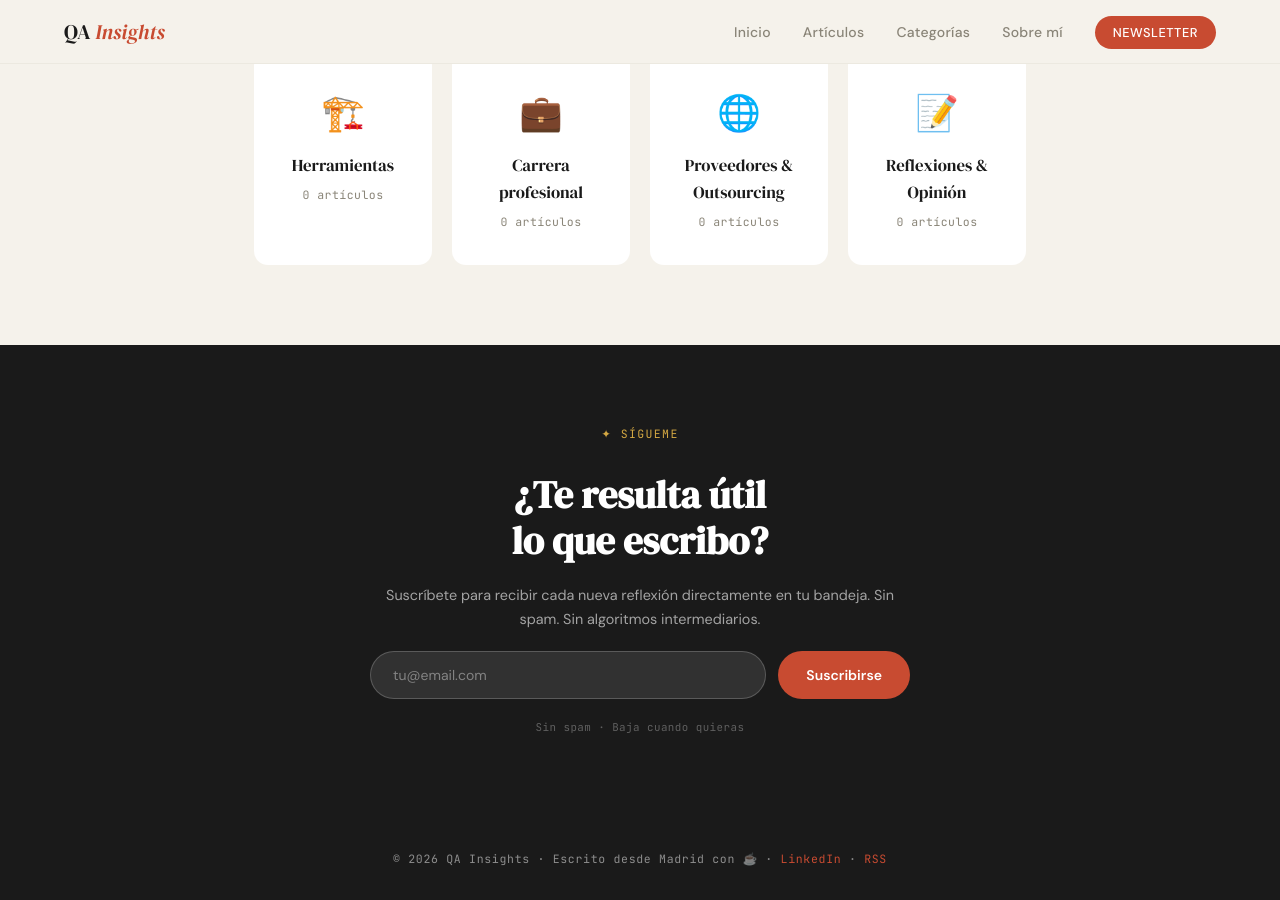
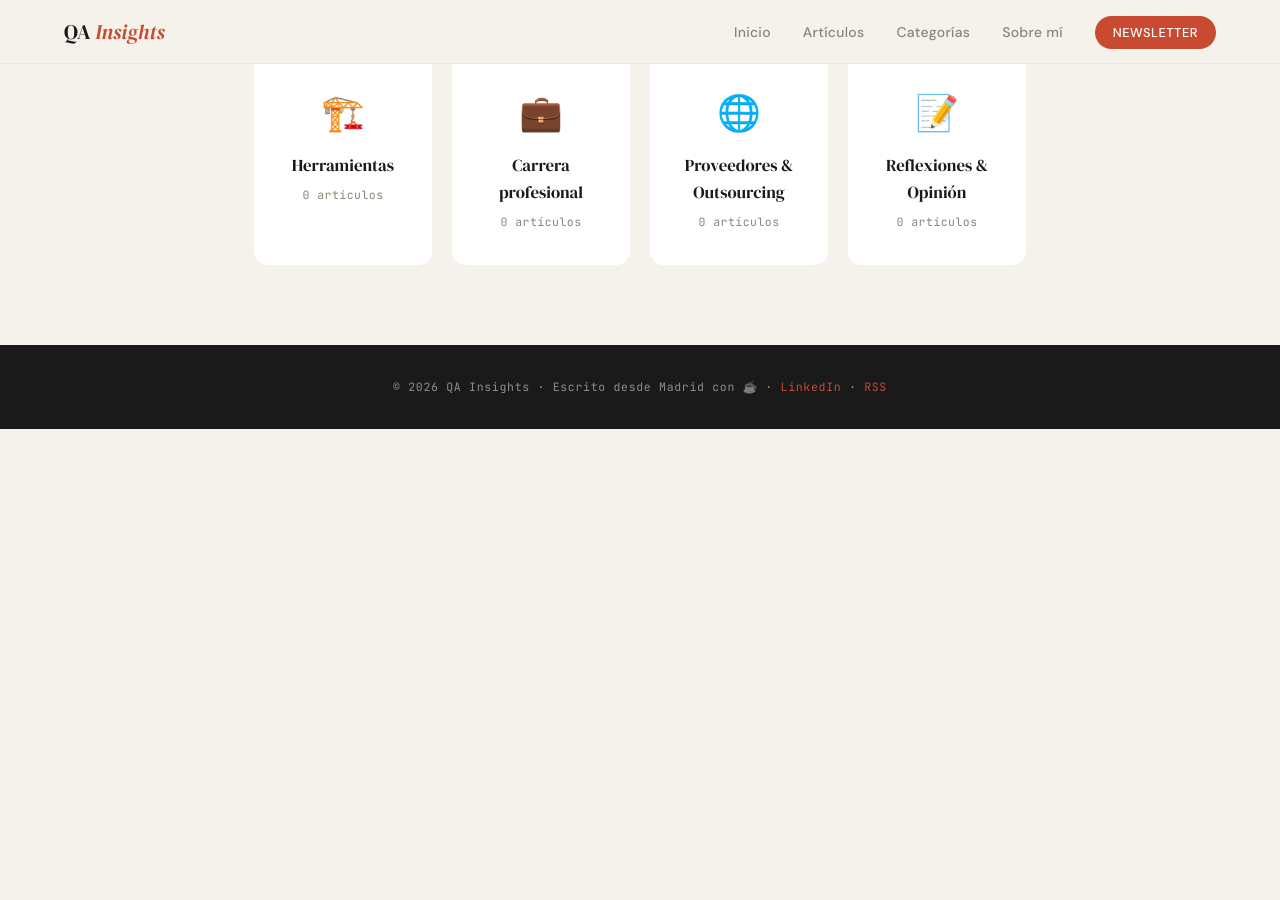
Before and after one commit to qualitybreakthrough/qualitybreakthrough.github.io, a Jekyll site: the page built from sobre-mi/index.html, in a window 1280 px wide and 900 px high, scrolled down 2408 px. Built offline with Jekyll 4.4.1, drawn with Linux system fonts in a browser that asks for light colours; after the commit the page ends 2837 px from its top, so only the background shows below that.

Commit message:
Actualizar index.html

```diff
--- a/sobre-mi/index.html
+++ b/sobre-mi/index.html
@@ -41,13 +41,6 @@ permalink: /sobre-mi/
       </p>
       <div style="display:flex;gap:16px;flex-wrap:wrap;padding-top:8px;">
         <a href="{{ '/articulos/' | relative_url }}" class="btn-primary">Leer mis artículos →</a>
-        <a href="{{ '/newsletter/' | relative_url }}"
-           style="color:white;padding:14px 28px;border:1.5px solid rgba(255,255,255,.3);
-                  border-radius:30px;font-size:.875rem;text-decoration:none;transition:border-color .2s;"
-           onmouseover="this.style.borderColor='white'"
-           onmouseout="this.style.borderColor='rgba(255,255,255,.3)'">
-          Newsletter
-        </a>
       </div>
     </div>
 
@@ -201,22 +194,6 @@ permalink: /sobre-mi/
   </div>
 </section>
 
-<!-- ═══ CTA NEWSLETTER ════════════════════════ -->
-<section class="newsletter-section">
-  <div class="nl-inner">
-    <div class="section-label" style="color:var(--gold);">✦ Sígueme</div>
-    <h2 class="nl-title">¿Te resulta útil<br>lo que escribo?</h2>
-    <p class="nl-sub">
-      Suscríbete para recibir cada nueva reflexión directamente en tu bandeja.
-      Sin spam. Sin algoritmos intermediarios.
-    </p>
-    <form class="nl-form" action="#" method="post">
-      <input type="email" name="email" class="nl-input" placeholder="tu@email.com" required>
-      <button type="submit" class="nl-btn">Suscribirse</button>
-    </form>
-    <div class="nl-note">Sin spam · Baja cuando quieras</div>
-  </div>
-</section>
 
 <style>
 /* Timeline */
```
